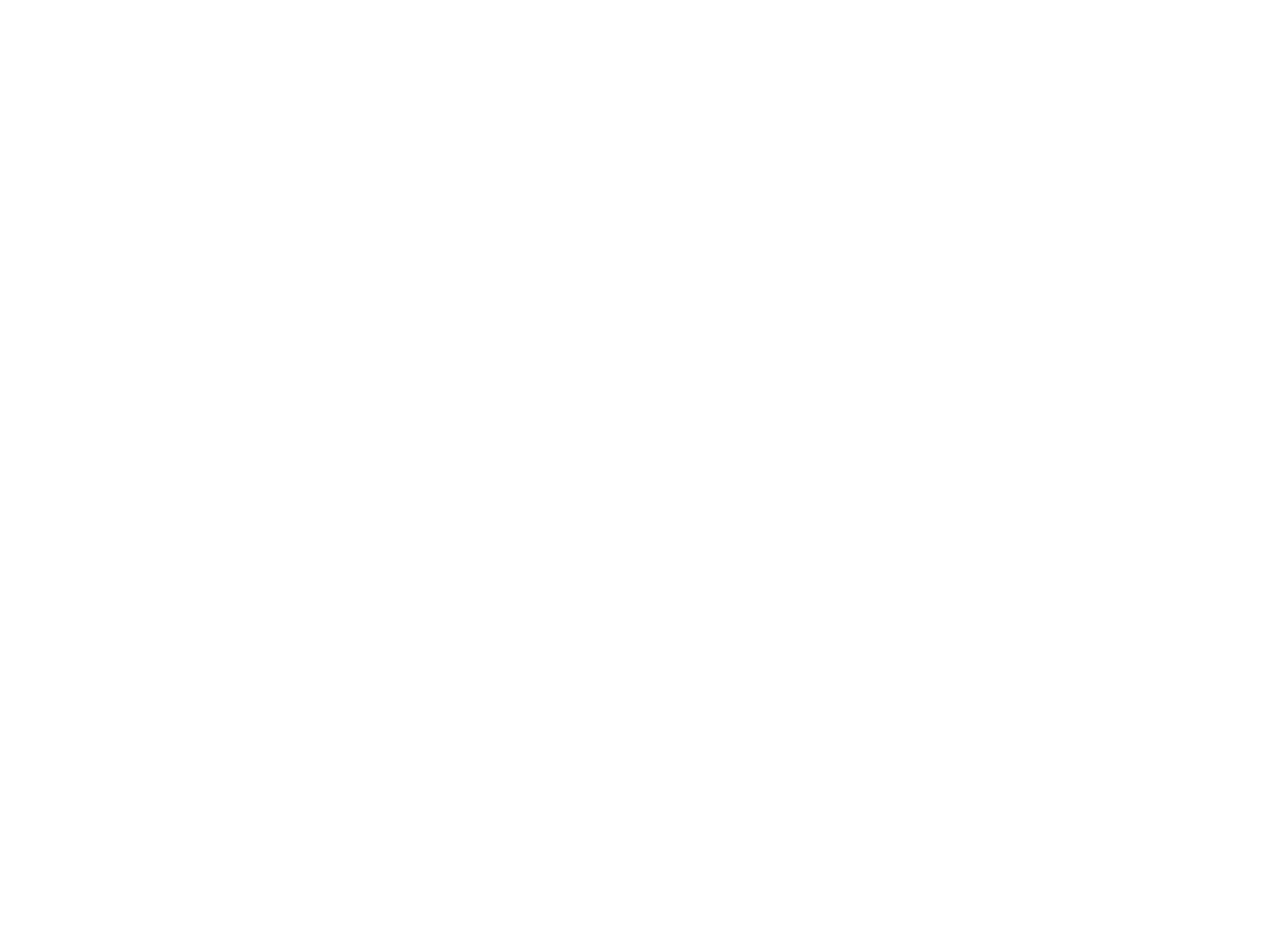
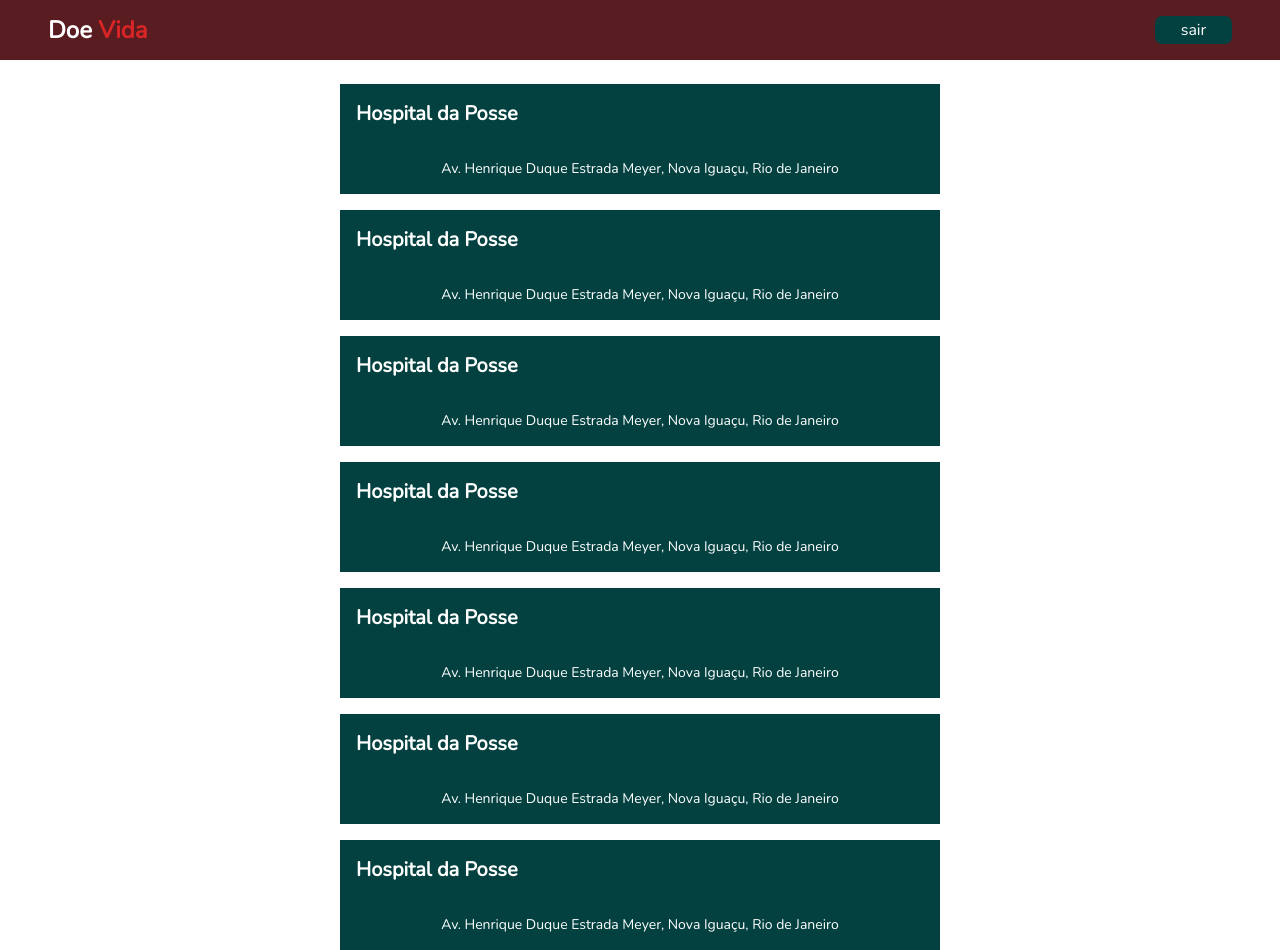
Before and after one commit to carlasuzart/Doe-Vida, a React (Create React App) app: page /HospitalList in a window 1280 px wide. Before the commit the page ends 800 px from the top, so only its background shows below. Built offline with nearby package versions, Linux system fonts and the light colour scheme.

Commit message:
feat: creates Hospital List Page

```diff
--- /dev/null
+++ b/src/Pages/HospitalList/index.jsx
@@ -0,0 +1,59 @@
+import HeaderAlt from "../../components/HeaderAlt";
+import HospitalListCard from "../../components/HospitalListCard";
+import { Container } from "./style";
+
+function HospitalList() {
+  return (
+    <>
+      <Container>
+        <HeaderAlt />
+        <ul className="list">
+          <HospitalListCard
+            name="Hospital da Posse"
+            address={
+              "Av. Henrique Duque Estrada Meyer, Nova Iguaçu, Rio de Janeiro"
+            }
+          />
+          <HospitalListCard
+            name="Hospital da Posse"
+            address={
+              "Av. Henrique Duque Estrada Meyer, Nova Iguaçu, Rio de Janeiro"
+            }
+          />
+          <HospitalListCard
+            name="Hospital da Posse"
+            address={
+              "Av. Henrique Duque Estrada Meyer, Nova Iguaçu, Rio de Janeiro"
+            }
+          />
+          <HospitalListCard
+            name="Hospital da Posse"
+            address={
+              "Av. Henrique Duque Estrada Meyer, Nova Iguaçu, Rio de Janeiro"
+            }
+          />
+          <HospitalListCard
+            name="Hospital da Posse"
+            address={
+              "Av. Henrique Duque Estrada Meyer, Nova Iguaçu, Rio de Janeiro"
+            }
+          />
+          <HospitalListCard
+            name="Hospital da Posse"
+            address={
+              "Av. Henrique Duque Estrada Meyer, Nova Iguaçu, Rio de Janeiro"
+            }
+          />
+          <HospitalListCard
+            name="Hospital da Posse"
+            address={
+              "Av. Henrique Duque Estrada Meyer, Nova Iguaçu, Rio de Janeiro"
+            }
+          />
+        </ul>
+      </Container>
+    </>
+  );
+}
+
+export default HospitalList;
--- /dev/null
+++ b/src/Pages/HospitalList/style.js
@@ -0,0 +1,15 @@
+import styled from "styled-components";
+
+export const Container = styled.div`
+  min-height: 100vh;
+  display: flex;
+  flex-direction: column;
+
+  .list {
+    display: flex;
+    flex-direction: column;
+    align-items: center;
+    gap: 1rem;
+    margin-top: 1.5rem;
+  }
+`;
--- a/src/Routes/index.jsx
+++ b/src/Routes/index.jsx
@@ -13,10 +13,10 @@ import DateAvaliable from "../Pages/DateAvaliable";
 import RegisterUser from "../Pages/RegisterUser";
 import Schedules from "../Pages/Schedules";
 import PatientsScheduleList from "../Pages/PatientsScheduleList";
+import HospitalList from "../Pages/HospitalList";
 
 function Routes() {
   return (
-
     <Switch>
       <Route exact path="/">
         <Home />
@@ -54,6 +54,9 @@ function Routes() {
       <Route exact path="/PatientsScheduleList">
         <PatientsScheduleList />
       </Route>
+      <Route exact path="/HospitalList">
+        <HospitalList />
+      </Route>
     </Switch>
   );
 }
--- /dev/null
+++ b/src/components/HospitalListCard/index.jsx
@@ -0,0 +1,12 @@
+import { Container } from "./style";
+
+function HospitalListCard({ name, address }) {
+  return (
+    <Container>
+      <h2>{name}</h2>
+      <p>{address}</p>
+    </Container>
+  );
+}
+
+export default HospitalListCard;
--- /dev/null
+++ b/src/components/HospitalListCard/style.js
@@ -0,0 +1,45 @@
+import styled from "styled-components";
+
+export const Container = styled.div`
+  min-height: 110px;
+  width: 90%;
+  max-width: 600px;
+  background: #034140;
+
+  display: flex;
+  flex-direction: column;
+  justify-content: space-between;
+
+  padding: 1rem 1rem;
+
+  transition: 0.4s;
+  cursor: pointer;
+  &:hover {
+    background: #046967;
+  }
+
+  h2,
+  p {
+    color: white;
+  }
+
+  h2 {
+    font-size: 16px;
+  }
+
+  p {
+    font-size: 12px;
+    font-family: "Nunito";
+    text-align: center;
+  }
+
+  @media (min-width: 768px) {
+    h2 {
+      font-size: 20px;
+    }
+
+    p {
+      font-size: 14px;
+    }
+  }
+`;
```
